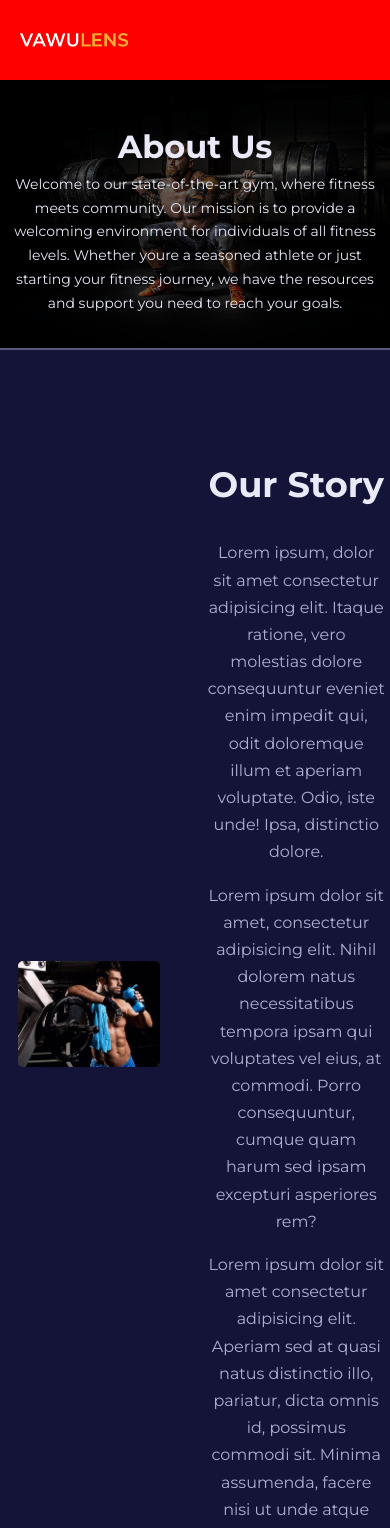
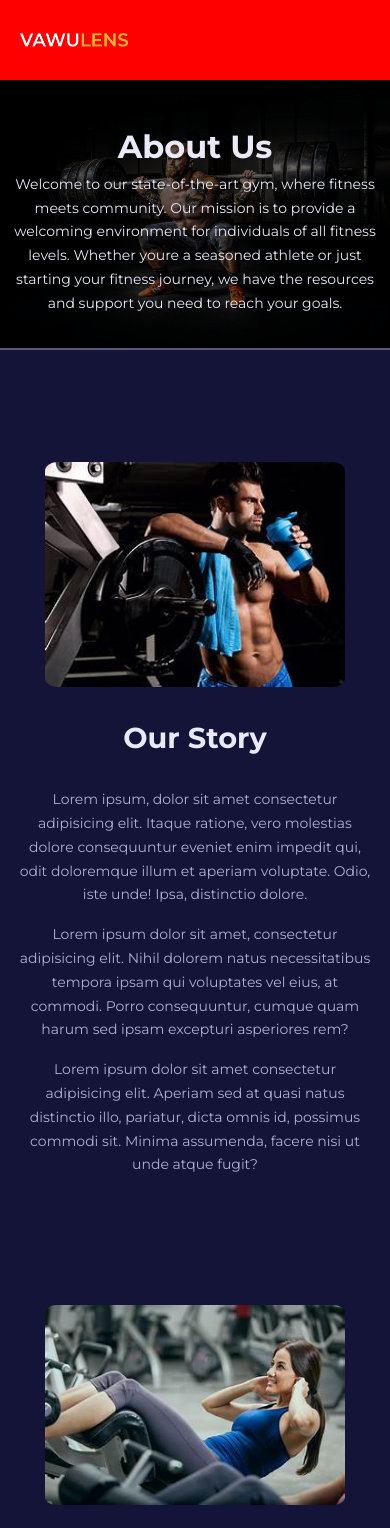
Before and after one commit to Nelson2023-2024/React-GYM, a React (Vite) app: page /about in a window 390 px wide. Shown: the top 1528 px of the page. Built offline with nearby package versions, Linux system fonts and the light colour scheme; some icons are missing.

Commit message:
Making the about page responsive on different screens

```diff
--- a/src/Pages/about/about.css
+++ b/src/Pages/about/about.css
@@ -5,6 +5,7 @@
 
 .about__section-content h1{
     margin-bottom: 2rem;
+    font-size: 3rem;
 }
 .about__section-content p{
     margin-bottom: 1rem;
@@ -24,3 +25,43 @@
     align-items: center;
     gap: 3rem;
 }
+
+@media (max-width:1024px) {
+    .about__section-img img{
+       max-width: 300px;
+       margin-inline: auto;
+    }
+    .about__section-content h1{
+        margin-bottom: 1.2rem;
+    }
+    .about__section-content h1{
+        margin-bottom: 2rem;
+        font-size: 2rem;
+    }
+
+    .about__mission-container,
+    .about__story-container,
+    .about__vision-container{
+        grid-template-columns: 1fr;
+        gap: 3rem;
+    }
+    .about__vision .about__section-img {
+        grid-row: 1;
+    }
+}
+
+@media (max-width:600px) {
+
+    .about__mission-container,
+    .about__story-container,
+    .about__vision-container{
+        gap: 2rem;
+    }
+    .about__section-content h1{
+        margin-bottom: 2rem;
+        font-size: 1.8rem;
+    }
+    .about__section-content p{
+        font-size: 14px;
+    }
+}
```
